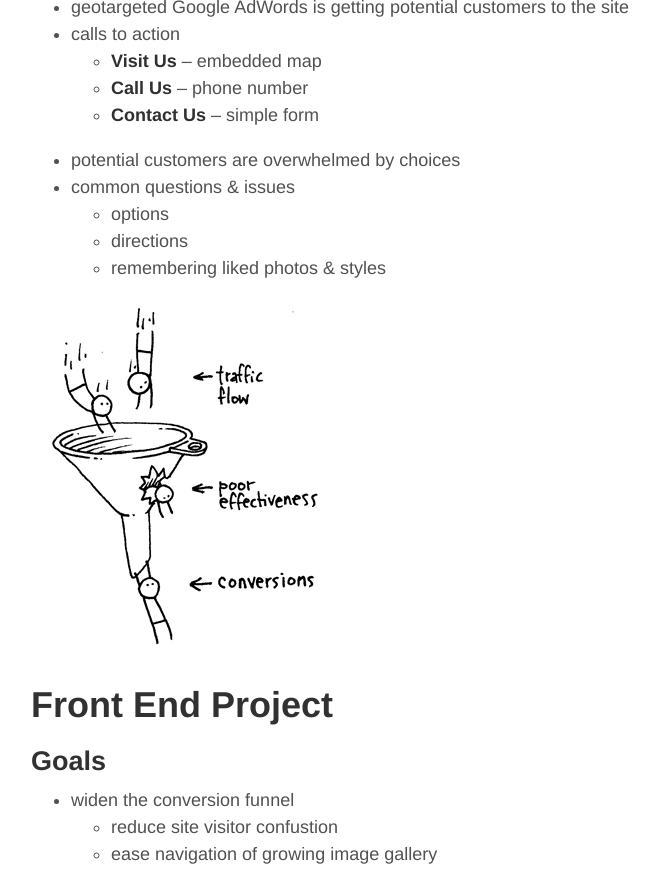
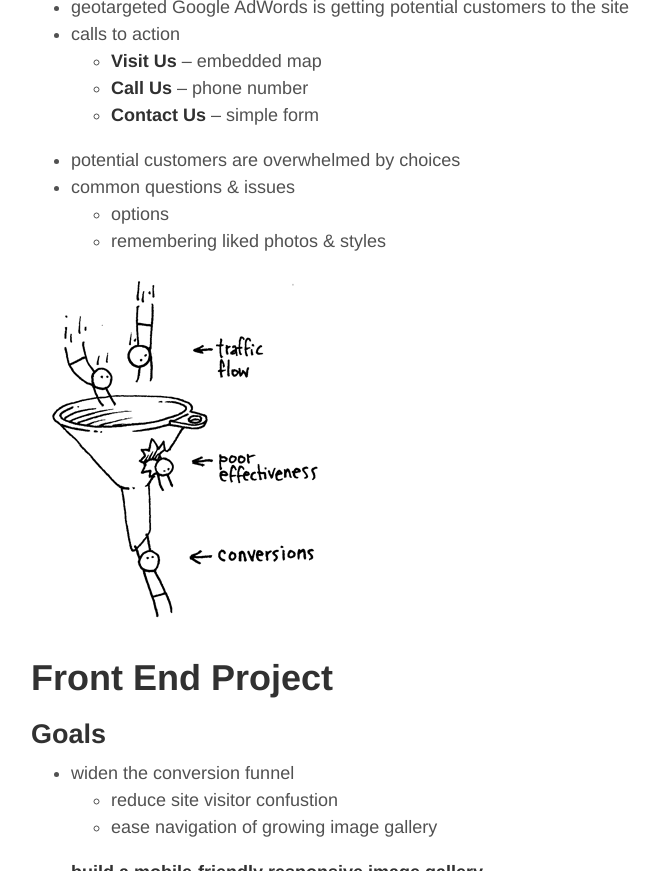
Before and after one commit to jontejada/jontejada.github.io, a Jekyll site: the page built from _posts/2015-12-01-ssv.md, in a window 1280 px wide and 900 px high, scrolled down 696 px, cut to the strip 29-900 px from the top of the window. Shown: the whole strip, without its empty margins (294-953 px from the left). Built offline with Jekyll 4.4.1, drawn with Linux system fonts in a browser that asks for light colours.

Commit message:
ssv post edits

```diff
--- a/_posts/2015-12-01-ssv.md
+++ b/_posts/2015-12-01-ssv.md
@@ -21,7 +21,6 @@ categories: galvanize projects
 * potential customers are overwhelmed by choices
 * common questions & issues
 	* options
-	* directions
 	* remembering liked photos & styles
 
 ![funnel]({{ site.baseurl }}/assets/funnel.png)
```
